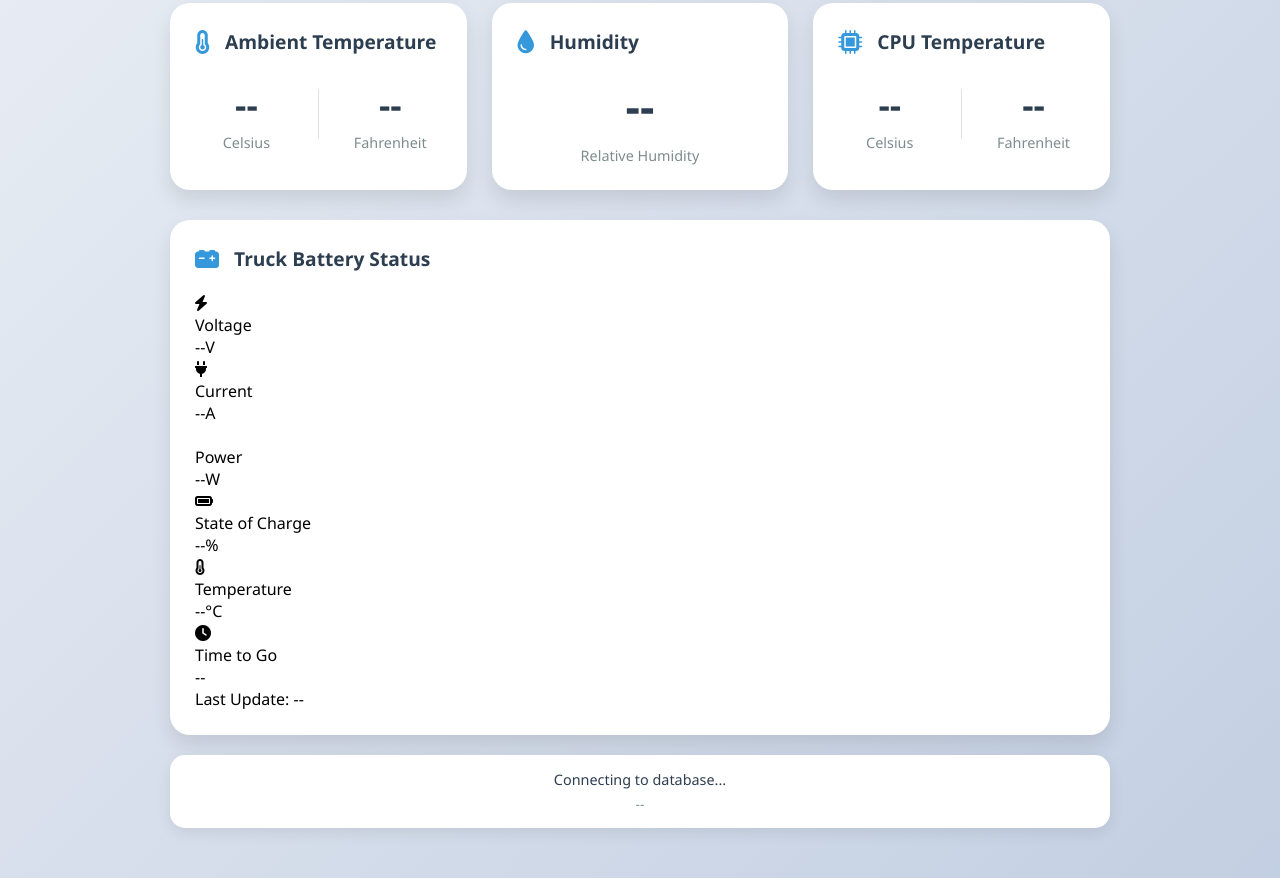
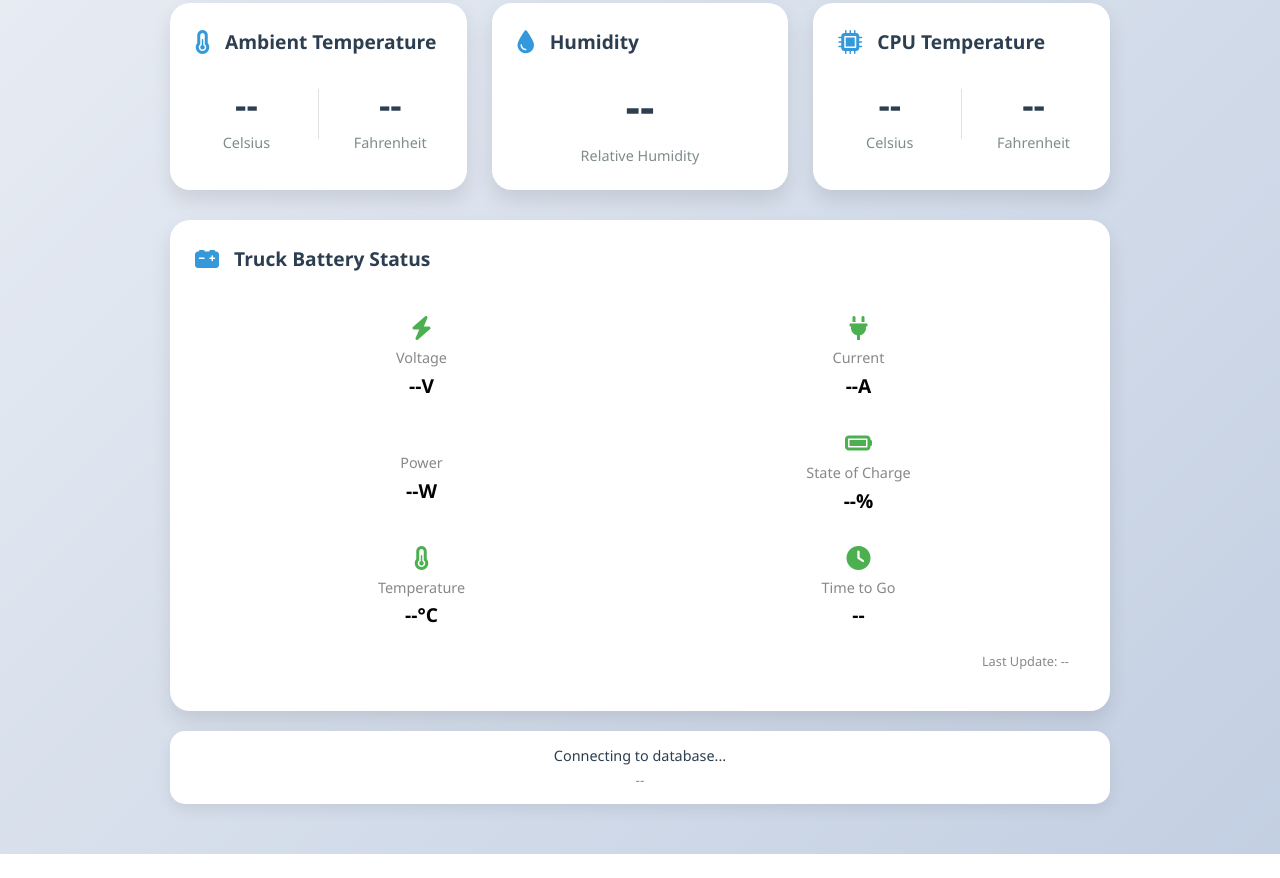
Before and after one commit to Malkaviala/weather, a plain HTML site: page index.html in a window 1280 px wide. Shown: the part 843-1721 px from the top of the page. After the commit the page ends 1697 px from the top, so only its background shows below. Drawn offline with Linux system fonts and the light colour scheme; a script that the page names is missing; some icons are missing.

Commit message:
Update weather2.css

```diff
--- a/weather2.css
+++ b/weather2.css
@@ -402,3 +402,45 @@ body.dark-mode {
         grid-template-columns: 1fr;
     }
 }
+
+.battery-info {
+    padding: 1rem;
+}
+
+.battery-grid {
+    display: grid;
+    grid-template-columns: repeat(2, 1fr);
+    gap: 1rem;
+    margin-bottom: 1rem;
+}
+
+.battery-item {
+    text-align: center;
+    padding: 0.5rem;
+    background: rgba(255, 255, 255, 0.1);
+    border-radius: 8px;
+}
+
+.battery-item i {
+    font-size: 1.5rem;
+    margin-bottom: 0.5rem;
+    color: #4CAF50;
+}
+
+.battery-label {
+    font-size: 0.9rem;
+    color: #888;
+    margin-bottom: 0.3rem;
+}
+
+.battery-value {
+    font-size: 1.2rem;
+    font-weight: bold;
+}
+
+.battery-update {
+    text-align: right;
+    font-size: 0.8rem;
+    color: #888;
+    margin-top: 0.5rem;
+}
```
